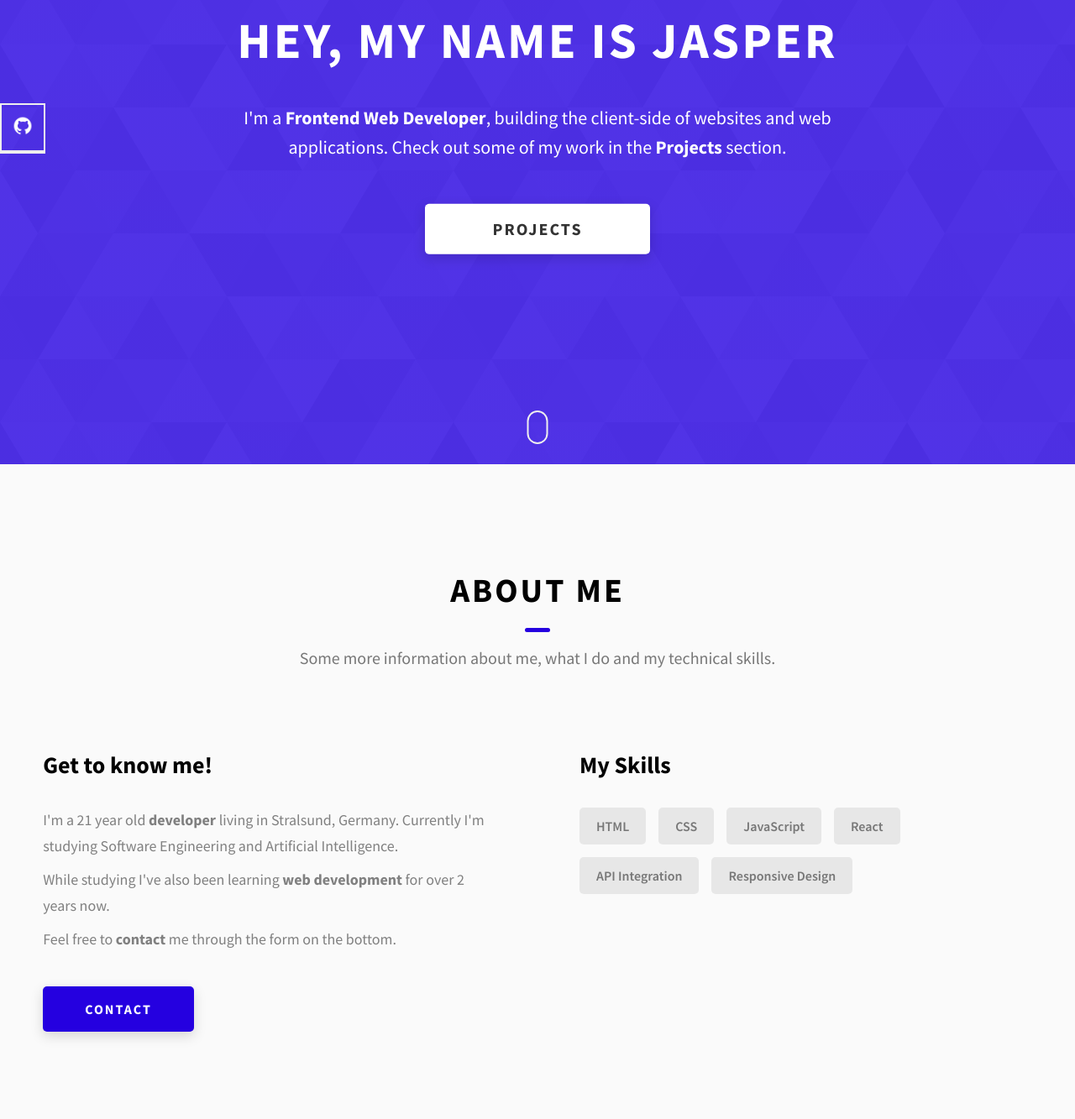
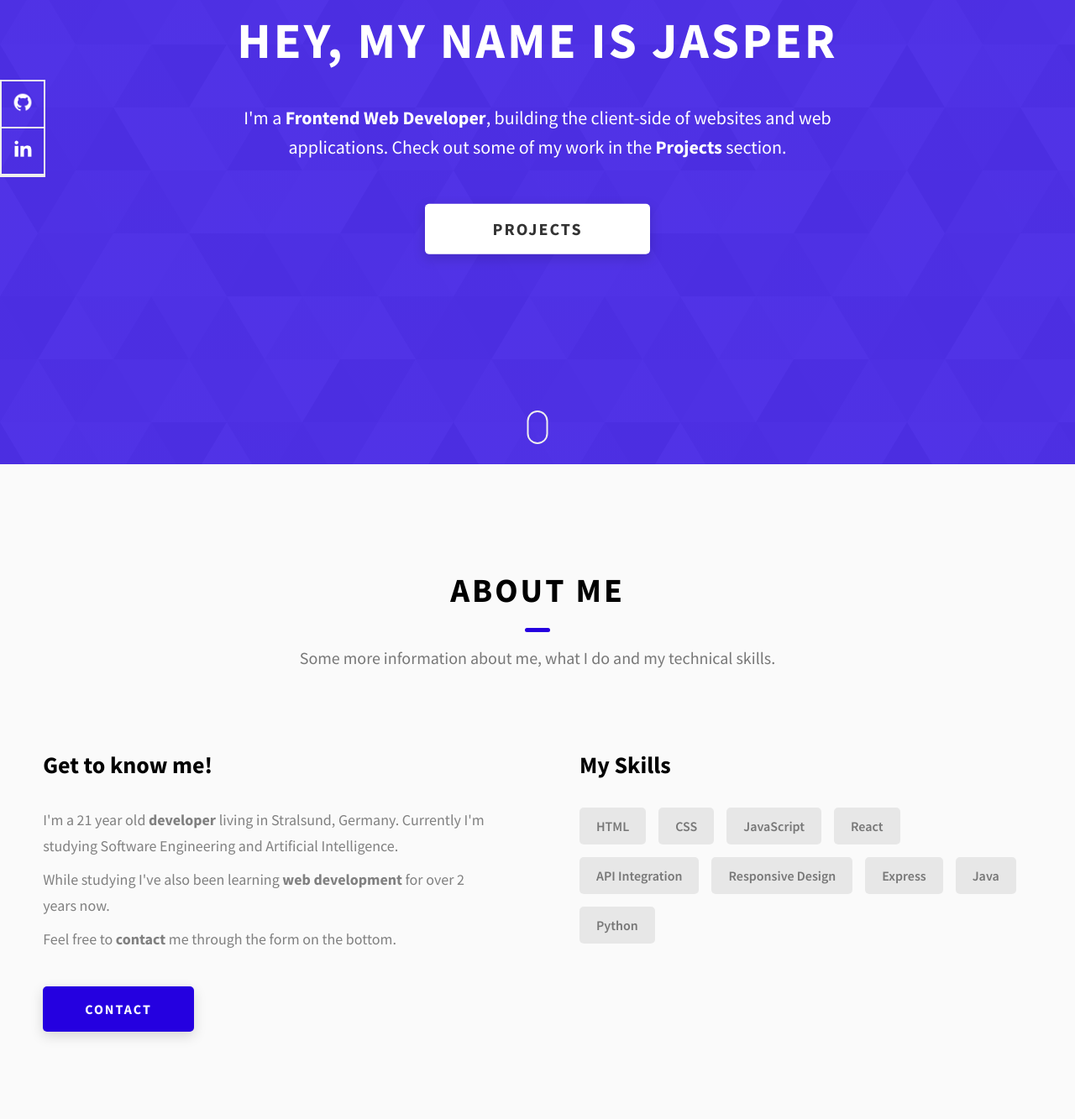
Before and after one commit to jess329/Template-Portfolio, a website: page index.html in a window 1280 px wide. Shown: the part 247-1580 px from the top of the page at 84% size. Drawn offline with Linux system fonts and the light colour scheme.

Commit message:
about, socials, skills update

```diff
--- a/index.html
+++ b/index.html
@@ -107,6 +107,15 @@
             />
           </a>
         </div>
+        <div class="home-hero__social">
+          <a href="https://www.linkedin.com/in/jasper-mittag-23347a31a/" target="_blank" class="home-hero__social-icon-link">
+            <img
+              src="./assets/png/linkedin-ico.png"
+              alt="icon"
+              class="home-hero__social-icon"
+            />
+          </a>
+        </div>
       </div>
       <div class="home-hero__mouse-scroll-cont">
         <div class="mouse"></div>
@@ -147,6 +156,9 @@
               <div class="skills__skill">React</div>
               <div class="skills__skill">API Integration</div>
               <div class="skills__skill">Responsive Design</div>
+              <div class="skills__skill">Express</div>
+              <div class="skills__skill">Java</div>
+              <div class="skills__skill">Python</div>
             </div>
           </div>
         </div>
@@ -329,6 +341,13 @@
                   alt="icon"
                 />
               </a>
+              <a target="_blank" rel="noreferrer" href="https://www.linkedin.com/in/jasper-mittag-23347a31a/">
+                <img
+                  class="main-footer__icon"
+                  src="./assets/png/linkedin-ico.png"
+                  alt="icon"
+                />
+              </a>
             </div>
           </div>
           <div class="main-footer__row main-footer__row-2">
```
